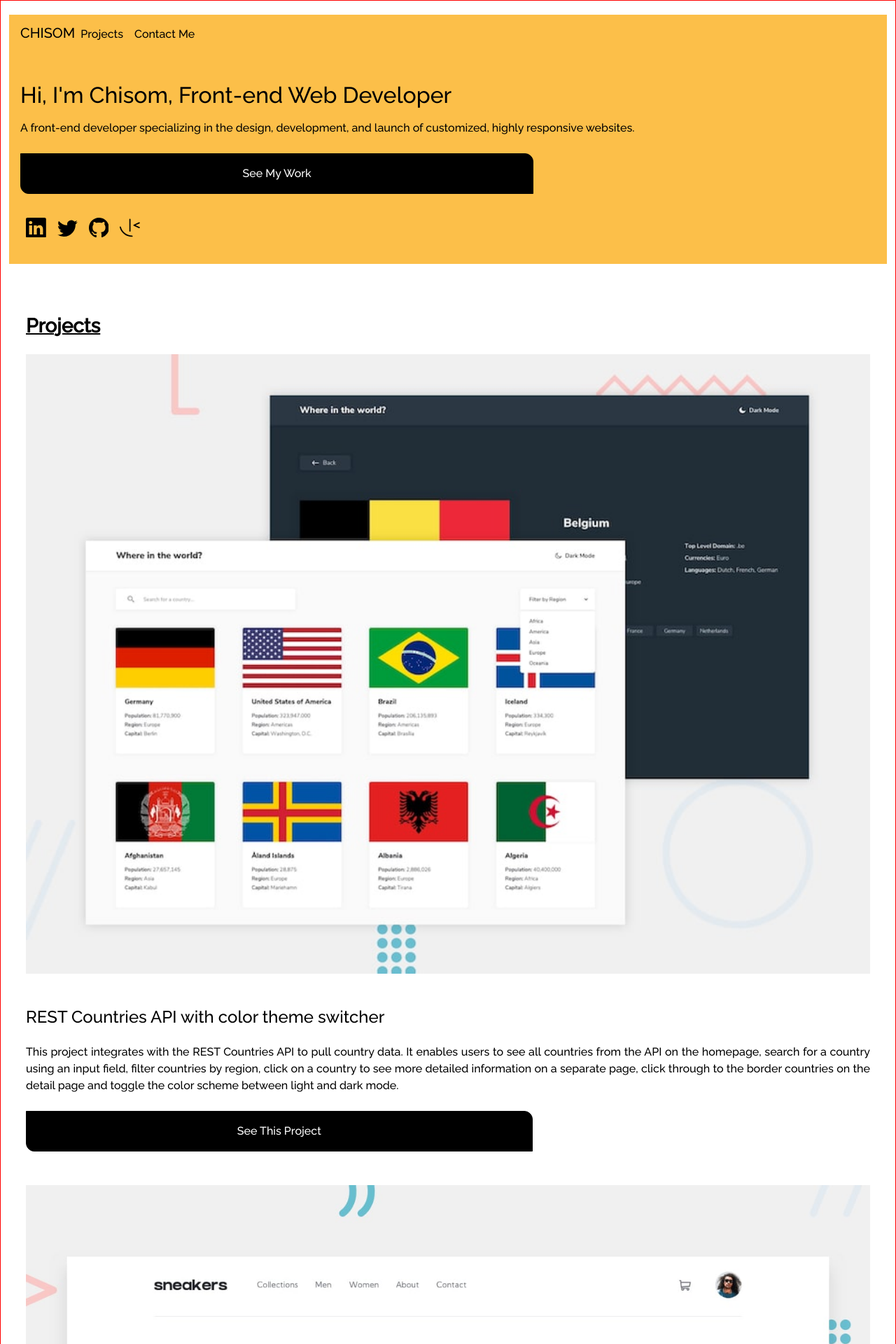
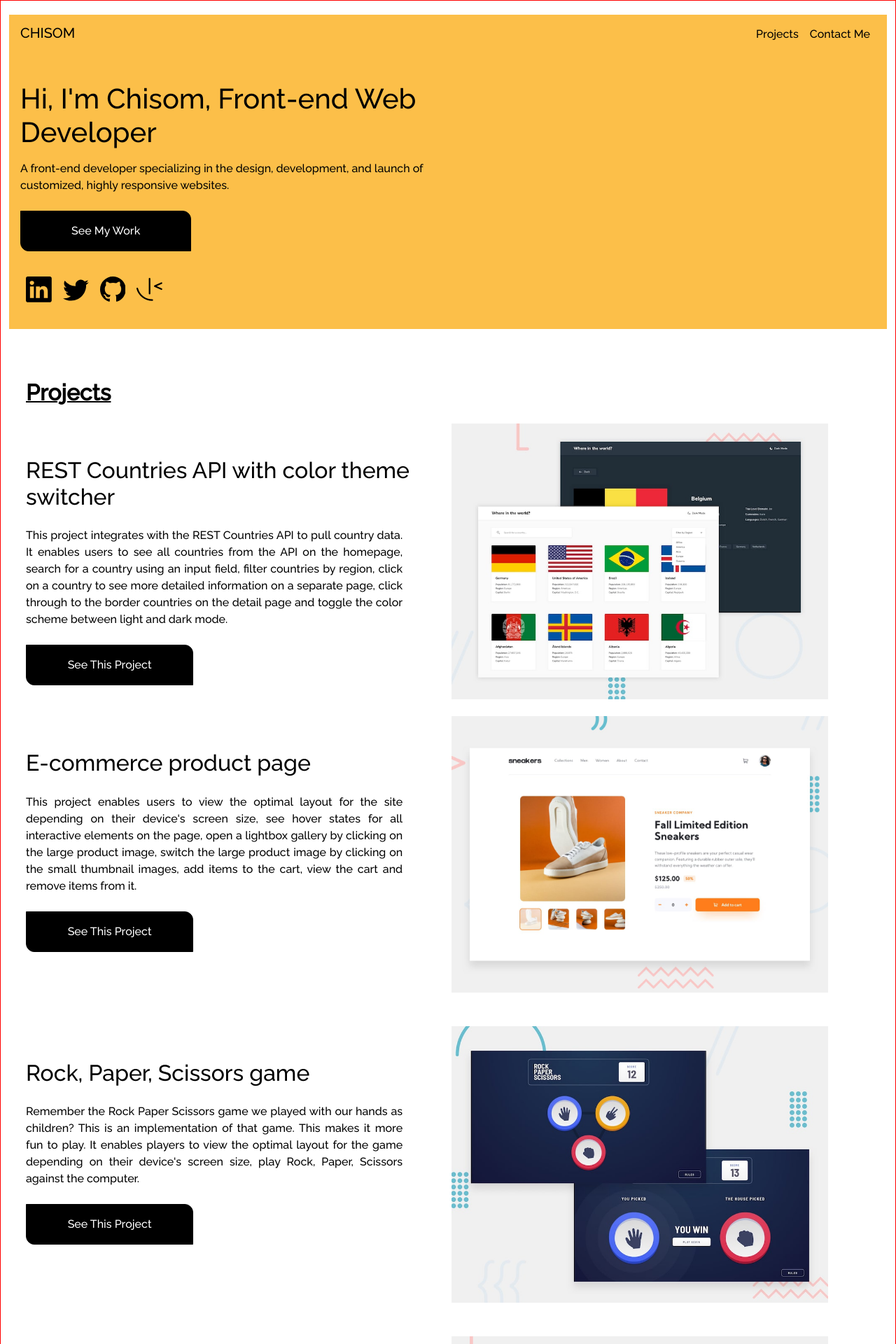
Before and after one commit to DevZibah/DevZfolio, a React (Create React App) app: page / in a window 1280 px wide. Shown: the top 1920 px of the page at 70% size. Built offline with nearby package versions, Linux system fonts and the light colour scheme.

Commit message:
my changes

```diff
--- a/package.json
+++ b/package.json
@@ -7,6 +7,7 @@
     "@testing-library/jest-dom": "^5.16.2",
     "@testing-library/react": "^12.1.2",
     "@testing-library/user-event": "^13.5.0",
+    "aos": "^2.3.4",
     "axios": "^0.26.0",
     "http-proxy-middleware": "^2.0.3",
     "react": "^17.0.2",
@@ -15,6 +16,7 @@
     "react-icons": "^4.3.1",
     "react-router-dom": "^5.2.0",
     "react-scripts": "5.0.0",
+    "react-scroll": "^1.8.7",
     "react-spring": "^9.4.4",
     "react-typical": "^0.1.3",
     "web-vitals": "^2.1.4"
--- a/src/App.js
+++ b/src/App.js
@@ -15,7 +15,7 @@ const App = () => {
     setLoading(true)
     setTimeout(() => {
       setLoading(false)
-    }, 5000)
+    }, 3000)
   }, [])
 
   return (
@@ -25,7 +25,7 @@ const App = () => {
       ) : (
         <div>
           <div className='first-div'>
-            <Navbar />
+            <Navbar/>
             <Intro />
           </div>
           <div className='mt-5'>
--- a/src/components/Intro.js
+++ b/src/components/Intro.js
@@ -1,5 +1,5 @@
 import React from 'react'
-import { Link } from 'react-router-dom'
+import { Link } from 'react-scroll'
 import { BsLinkedin, BsTwitter, BsGithub } from 'react-icons/bs'
 import { SiFrontendmentor } from 'react-icons/si'
 
@@ -12,7 +12,7 @@ const Intro = () => {
         launch of customized, highly responsive websites.
       </p>
       <div className='mt-4 buttn p-3'>
-        <Link to='/' className='text-capitalize linkk'>
+        <Link to='Projects' smooth={true} duration={2000} className='text-capitalize linkk'>
           see my work
         </Link>
       </div>
--- a/src/components/Navbar.js
+++ b/src/components/Navbar.js
@@ -1,20 +1,29 @@
 import React, { useState } from 'react'
-import { Link } from 'react-router-dom'
-// import { useSpring, animated } from 'react-spring'
+import { Link } from 'react-scroll'
 
 const Navbar = () => {
-  // const props = useSpring({ to: { opacity: 1 }, from: { opacity: 0 } })
   return (
     <div className='mt-2'>
       <nav className='navbar navbar-expand-lg'>
-        {/* <animated.div style={props} className='text-uppercase'>
-          Chisom
-        </animated.div> */}
         <div className='mt-1'>
           <h5 className='text-uppercase'>chisom</h5>
         </div>
+        <div className='navv'>
+          <Link
+            className='linnk p-4'
+            to='Projects'
+            smooth={true}
+            duration='2000'
+          >
+            Projects
+          </Link>
+
+          <Link className='linnk' to='Contact' smooth={true} duration='2000'>
+            Contact Me
+          </Link>
+        </div>
         <button
-          className='navbar-toggler'
+          className='navbar-toggler buttonn'
           type='button'
           data-toggle='collapse'
           data-target='#navbarNav'
@@ -24,15 +33,25 @@ const Navbar = () => {
         >
           <i className='fas fa-bars iccon'></i>
         </button>
-        <div className='collapse navbar-collapse' id='navbarNav'>
+        <div className='collapse navbar-collapse nav-nth' id='navbarNav'>
           <ul className='navbar-nav'>
             <li className='nav-item'>
-              <Link className='nav-link linnk' to='/'>
+              <Link
+                className='nav-link linnk'
+                to='Projects'
+                smooth={true}
+                duration='2000'
+              >
                 Projects
               </Link>
             </li>
             <li className='nav-item'>
-              <Link className='nav-link linnk' to='/'>
+              <Link
+                className='nav-link linnk'
+                to='Contact'
+                smooth={true}
+                duration='2000'
+              >
                 Contact Me
               </Link>
             </li>
--- a/src/components/Projects.js
+++ b/src/components/Projects.js
@@ -7,16 +7,18 @@ import bookmark from '../assets/Bookmark.jpg'
 
 const Projects = () => {
   return (
-    <div className='p-4'>
+    <div className='p-4 Projects'>
       <div>
         <h3 className='text-capitalize prj'>projects</h3>
       </div>
       <section className='sec-one mt-4'>
-        <div>
+        <div className='image-one'>
           <img src={rest} alt='Rest Countries API' />
         </div>
         <div className='mt-5'>
-          <h4>REST Countries API with color theme switcher</h4>
+          <h4 className='project-name'>
+            REST Countries API with color theme switcher
+          </h4>
           <p className='mt-4 div-p'>
             This project integrates with the REST Countries API to pull country
             data. It enables users to see all countries from the API on the
@@ -26,7 +28,7 @@ const Projects = () => {
             countries on the detail page and toggle the color scheme between
             light and dark mode.
           </p>
-          <div className='mt-4 buttn p-3'>
+          <div className='mt-4 buttn butn p-3'>
             <a
               href='https://restcountriesappapi.netlify.app/'
               className='text-capitalize linkk'
@@ -35,13 +37,16 @@ const Projects = () => {
             </a>
           </div>
         </div>
+        <div className='imagee'>
+          <img src={rest} alt='Rest Countries API' />
+        </div>
       </section>
-      <section className='sec-one mt-5'>
-        <div>
+      <section className='sec-one mt-5 mt-md-4'>
+        <div className='image-one'>
           <img src={ecommerce} alt='Ecommerce single page' />
         </div>
         <div className='mt-5'>
-          <h4>E-commerce product page</h4>
+          <h4 className='project-name'>E-commerce product page</h4>
           <p className='mt-4 div-p'>
             This project enables users to view the optimal layout for the site
             depending on their device's screen size, see hover states for all
@@ -50,7 +55,7 @@ const Projects = () => {
             by clicking on the small thumbnail images, add items to the cart,
             view the cart and remove items from it.
           </p>
-          <div className='mt-4 buttn p-3'>
+          <div className='mt-4 buttn butn p-3'>
             <a
               href='https://e-commerceproductapp.netlify.app/'
               className='text-capitalize linkk'
@@ -59,13 +64,16 @@ const Projects = () => {
             </a>
           </div>
         </div>
+        <div className='imagee'>
+          <img src={ecommerce} alt='Ecommerce single page' />
+        </div>
       </section>
       <section className='sec-one mt-5'>
-        <div>
+        <div className='image-one'>
           <img src={rockps} alt='Rock Paper Scissors' />
         </div>
         <div className='mt-5'>
-          <h4>Rock, Paper, Scissors game</h4>
+          <h4 className='project-name'>Rock, Paper, Scissors game</h4>
           <p className='mt-4 div-p'>
             Remember the Rock Paper Scissors game we played with our hands as
             children? This is an implementation of that game. This makes it more
@@ -73,7 +81,7 @@ const Projects = () => {
             game depending on their device's screen size, play Rock, Paper,
             Scissors against the computer.
           </p>
-          <div className='mt-4 buttn p-3'>
+          <div className='mt-4 buttn butn p-3'>
             <a
               href='https://paperrockscissors.netlify.app/'
               className='text-capitalize linkk'
@@ -82,20 +90,23 @@ const Projects = () => {
             </a>
           </div>
         </div>
+        <div className='imagee'>
+          <img src={rockps} alt='Rock Paper Scissors' />
+        </div>
       </section>
       <section className='sec-one mt-5'>
-        <div>
+        <div className='image-one'>
           <img src={advicegapp} alt='Advice generator app' />
         </div>
         <div className='mt-5'>
-          <h4>Advice generator app</h4>
+          <h4 className='project-name'>Advice generator app</h4>
           <p className='mt-4 div-p'>
             This project integrates with the Advice Slip API to pull advice
             data. It enables users to see hover states for all interactive
             elements on the page and generate a new piece of advice by clicking
             the dice icon.
           </p>
-          <div className='mt-4 buttn p-3'>
+          <div className='mt-4 buttn butn p-3'>
             <a
               href='https://anadvice-generator-app.netlify.app/'
               className='text-capitalize linkk'
@@ -104,18 +115,21 @@ const Projects = () => {
             </a>
           </div>
         </div>
+        <div className='imagee'>
+          <img src={advicegapp} alt='Advice generator app' />
+        </div>
       </section>
       <section className='sec-one mt-5'>
-        <div>
+        <div className='image-one'>
           <img src={bookmark} alt='Bookmark landing page' />
         </div>
         <div className='mt-5'>
-          <h4>Bookmark landing page</h4>
+          <h4 className='project-name'>Bookmark landing page</h4>
           <p className='mt-4 div-p'>
             This project is a landing page that enables users to view the
             optimal layout for the site depending on their device's screen size.
           </p>
-          <div className='mt-4 buttn p-3'>
+          <div className='mt-4 buttn butn p-3'>
             <a
               href='https://bookmark-frontendmentor-challenge-solution.netlify.app/'
               className='text-capitalize linkk'
@@ -124,6 +138,9 @@ const Projects = () => {
             </a>
           </div>
         </div>
+        <div className='imagee'>
+          <img src={bookmark} alt='Bookmark landing page' />
+        </div>
       </section>
     </div>
   )
--- a/src/components/Role.js
+++ b/src/components/Role.js
@@ -10,7 +10,7 @@ const Role = () => {
         <div>
           <div className='mt-4 texts'>
             <h5 className='text-capitalize'>design</h5>
-            <p>
+            <p className='role-p'>
               To translate ideas into pixel-perfect designs, I use CSS
               frameworks such as bootstrap and material ui. I'm familiar with
               Figma, which is a fantastic tool for creating stunning websites. I
@@ -20,7 +20,7 @@ const Role = () => {
           </div>
           <div className='mt-4 texts'>
             <h5 className='text-capitalize'>development</h5>
-            <p>
+            <p className='role-p'>
               I use React, which is a JavaScript library for creating user
               interfaces. I use react because it makes it simple to create
               interactive user interfaces. Design simple views for each state in
--- a/src/style/All.css
+++ b/src/style/All.css
@@ -33,18 +33,22 @@ body {
   font-family: 'Raleway', sans-serif;
   font-weight: 800;
 }
-.grid{
+.grid {
   text-align: end;
   line-height: 1rem;
 }
-.iccon{
+.iccon {
   color: black;
 }
-.linnk{
+.linnk {
   color: black;
   text-align: center;
 }
-.buttn{
+.linnk:hover {
+  color: black;
+  text-decoration: none;
+}
+.buttn {
   border: 1px solid black;
   border-top-right-radius: 12px;
   border-bottom-left-radius: 12px;
@@ -52,46 +56,130 @@ body {
   background-color: black;
   text-align: center;
 }
-.linkk{
+.linkk {
   color: white;
 }
-.linnk1{
+.linnk1 {
   color: black;
   text-align: center;
   font-size: 1.8rem;
 }
-.linnk1:hover{
+.linnk1:hover {
   color: black;
 }
-.sec-one img{
+.sec-one img {
   width: 100%;
 }
-.prj{
+.prj {
   font-weight: 800;
 }
-.div-p{
+.div-p {
   text-align: justify;
 }
-.linkk:hover{
+.linkk:hover {
   color: white;
   text-decoration: none;
 }
-.prj{
+.prj {
   text-decoration-line: underline;
   text-decoration-color: black;
   text-decoration-thickness: 2px;
 }
-.texts{
+.texts {
   text-align: justify;
 }
-.texts h5{
+.texts h5 {
   font-weight: 700;
 }
-.contacct{
+.contacct {
   background-color: #fcbf49;
   color: black;
 }
+.email {
+  color: black;
+  text-decoration: none;
+}
+.email:hover {
+  color: black;
+  text-decoration: none;
+}
+.navv {
+  display: none;
+}
+.imagee {
+  display: none;
+}
 @media (min-width: 768px) {
+  .buttonn {
+    display: none;
+  }
+  .navv {
+    display: block;
+  }
+  .intro h2 {
+    width: 70%;
+    font-size: 2.3rem;
+  }
+  .intro p {
+    width: 70%;
+  }
+  .buttn {
+    width: 30%;
+  }
+  .linnk1 {
+    font-size: 2.3rem;
+  }
+  .imagee {
+    display: none;
+  }
 }
-@media (min-width: 1200px) {
+@media (min-width: 1024px) {
+  .navv {
+    display: none;
+  }
+  .nav-nth {
+    justify-content: flex-end;
+  }
+  .intro h2 {
+    font-size: 2.5rem;
+    width: 50%;
+  }
+  .intro p {
+    width: 50%;
+  }
+  .buttn {
+    width: 20%;
+  }
+  .sec-one {
+    display: grid;
+    grid-template-columns: repeat(2, 1fr);
+    grid-gap: 10px;
+  }
+  .imagee{
+    display: block;
+  }
+  .imagee img{
+    width: 90%;
+  }
+  .image-one{
+    display: none;
+  }
+  .project-name{
+    font-size: 2rem;
+  }
+  .prj{
+    font-size: 2rem;
+  }
+  .div-p{
+    width: 90%;
+  }
+  .butn{
+    width: 40%;
+  }
+  .role-p{
+    width: 70%;
+  }
+  .contacct p{
+    width: 70%;
+  }
 }
```
Also changed, not shown: src/components/Contact.js (+5 -6 lines), 1 other file (tests, documents, lock files or other folders).
